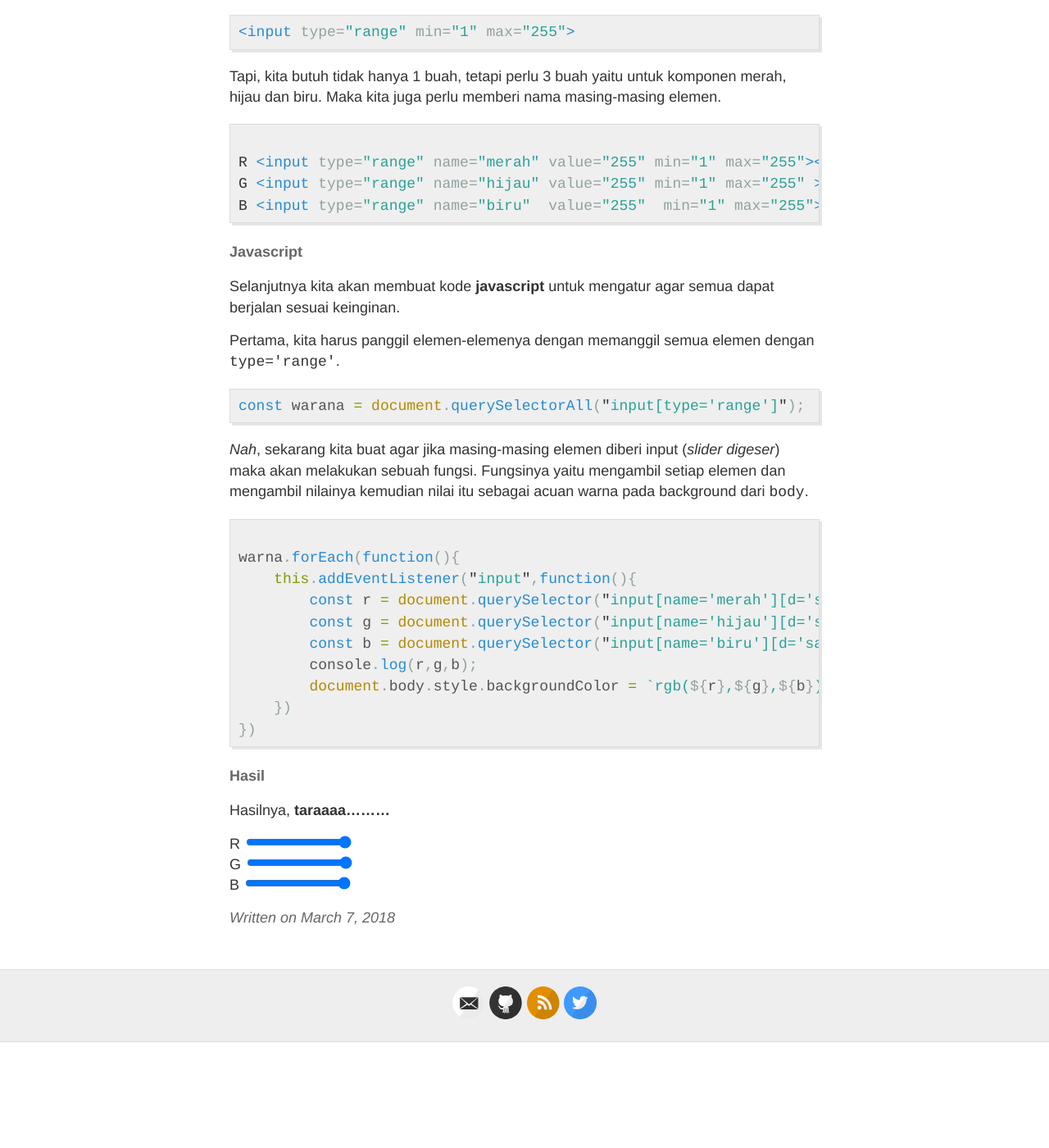
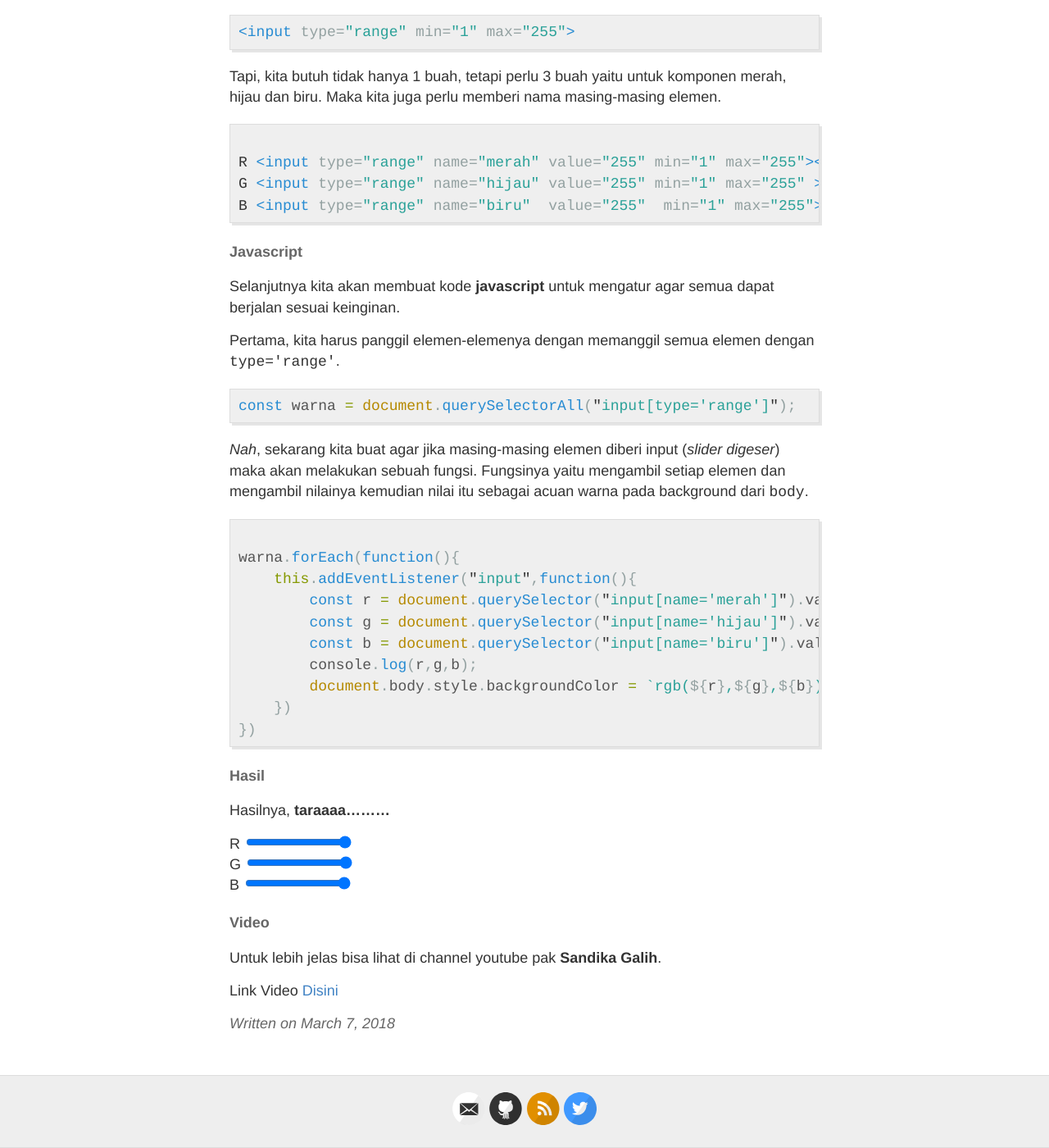
Before and after one commit to mwafa/mwafa.github.io, a Jekyll site: the page built from _posts/2018-3-7-WEB-Bermain-Warna.md, in a window 1280 px wide and 1400 px high, scrolled down 1302 px. Shown: the whole window at 82% size. Built offline with Jekyll 4.4.1, drawn with Linux system fonts in a browser that asks for light colours; a script that is not in the unit is left out; comment, search, counter and statistics services are not loaded; before the commit the page ends 2573 px from its top, so only the background shows below that.

Commit message:
check typo

````diff
--- a/_posts/2018-3-7-WEB-Bermain-Warna.md
+++ b/_posts/2018-3-7-WEB-Bermain-Warna.md
@@ -58,7 +58,7 @@
 Pertama, kita harus panggil elemen-elemenya dengan memanggil semua elemen dengan `type='range'`.
 
 ```javascript
-const warana = document.querySelectorAll("input[type='range']");
+const warna = document.querySelectorAll("input[type='range']");
 ```
 
 _Nah_, sekarang kita buat agar jika masing-masing elemen diberi input (_slider digeser_) maka akan melakukan sebuah fungsi.
@@ -68,9 +68,9 @@
 
 warna.forEach(function(){
     this.addEventListener("input",function(){
-        const r = document.querySelector("input[name='merah'][d='satu']").value;
-        const g = document.querySelector("input[name='hijau'][d='satu']").value;
-        const b = document.querySelector("input[name='biru'][d='satu']").value;
+        const r = document.querySelector("input[name='merah']").value;
+        const g = document.querySelector("input[name='hijau']").value;
+        const b = document.querySelector("input[name='biru']").value;
         console.log(r,g,b);
         document.body.style.backgroundColor = `rgb(${r},${g},${b})`;
     })
@@ -85,4 +85,14 @@
 G <input d="dua" type="range" name="hijau" value="255" min="1" max="255" ><br>
 B <input d="dua" type="range" name="biru"  value="255"  min="1" max="255"><br>
 
+#### Video
+
+Untuk lebih jelas bisa lihat di channel youtube pak __Sandika Galih__.
+
+<script src="https://apis.google.com/js/platform.js"></script>
+
+<div class="g-ytsubscribe" data-channelid="UCkXmLjEr95LVtGuIm3l2dPg" data-layout="full" data-count="default"></div>
+
+Link Video [Disini](https://www.youtube.com/watch?v=DLFqQ1SP8xU)
+
 <script src="/js/slider.js"/>
````
